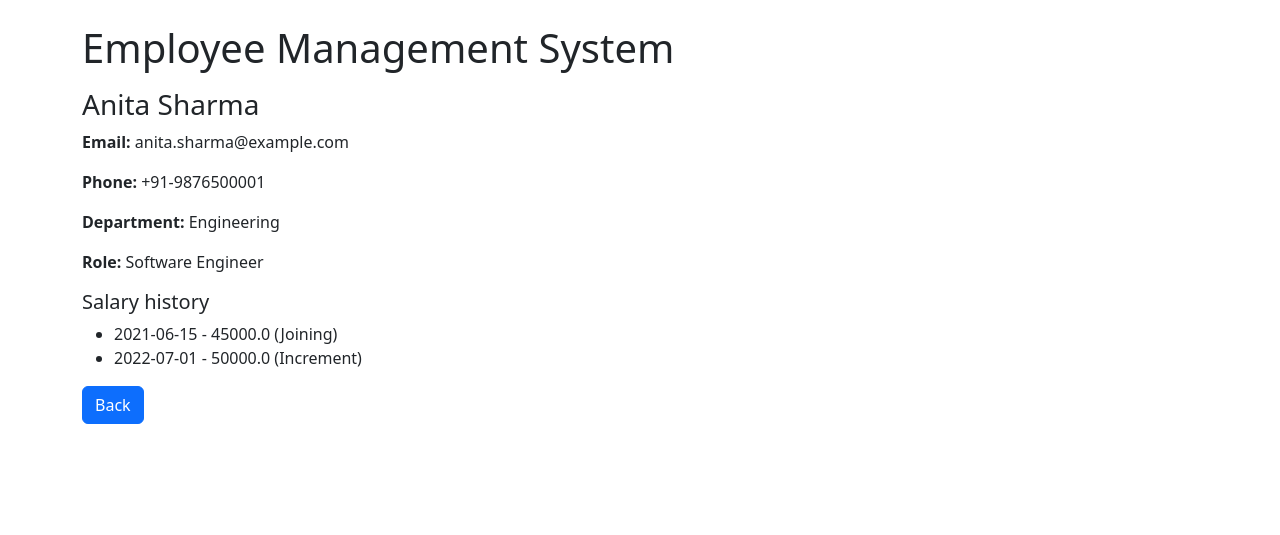
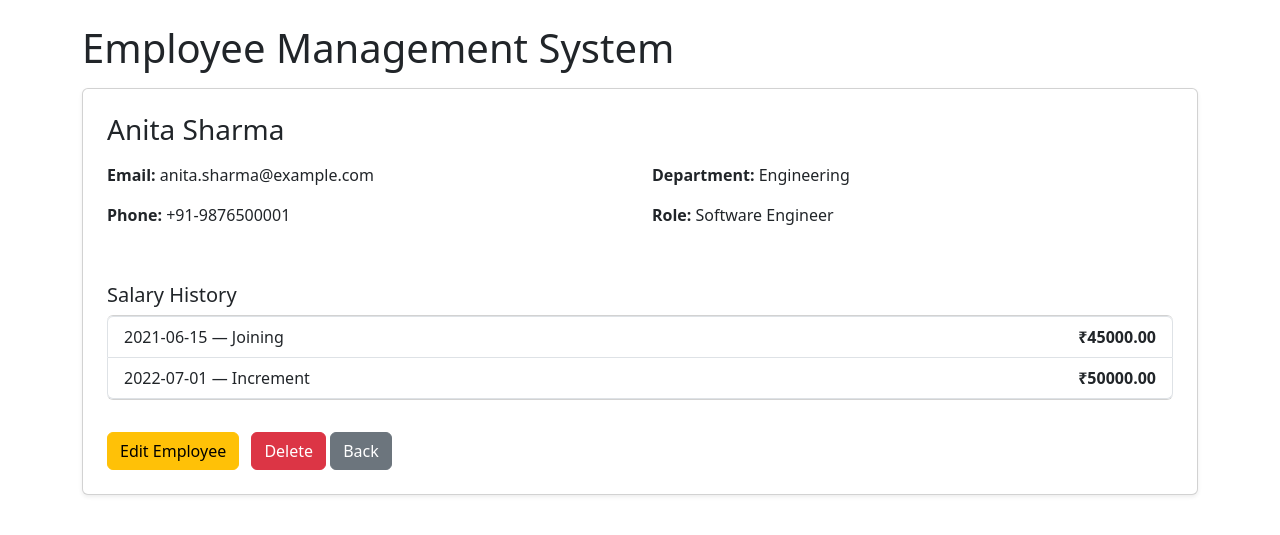
Before and after one commit to V4I8H4VJ4IN62/employeeDatabaseCRUDOperations, a Flask app: page /employee/1 in a window 1280 px wide. Shown: the top 535 px of the page. Run offline with Flask 2, Linux system fonts and the light colour scheme; data comes from the database, SQL or seed files in the repository.

Commit message:
added update functionality

```diff
--- a/app.py
+++ b/app.py
@@ -111,6 +111,32 @@ def employee_new():
         return redirect(url_for('index'))
     return render_template('employee_form.html', departments=departments, roles=roles, managers=managers)
 
+@app.route('/employee/<int:emp_id>/edit', methods=['GET', 'POST'])
+def employee_edit(emp_id):
+    emp = Employee.query.get_or_404(emp_id)
+    departments = Department.query.all()
+    roles = Role.query.all()
+    managers = Employee.query.filter(Employee.id != emp.id).all()  # Avoid assigning self as manager
+
+    if request.method == 'POST':
+        data = request.form
+        emp.first_name = data.get('first_name')
+        emp.last_name = data.get('last_name')
+        emp.email = data.get('email')
+        emp.phone = data.get('phone')
+        emp.dob = datetime.strptime(data.get('dob'), '%Y-%m-%d') if data.get('dob') else None
+        emp.hire_date = datetime.strptime(data.get('hire_date'), '%Y-%m-%d')
+        emp.department_id = int(data.get('department_id'))
+        emp.role_id = int(data.get('role_id'))
+        emp.manager_id = int(data.get('manager_id')) if data.get('manager_id') else None
+
+        db.session.commit()
+        flash('Employee details updated successfully!', 'success')
+        return redirect(url_for('employee_detail', emp_id=emp.id))
+
+    return render_template('employee_form.html', emp=emp, departments=departments, roles=roles, managers=managers)
+
+
 @app.route('/employee/<int:emp_id>')
 def employee_detail(emp_id):
     emp = Employee.query.get_or_404(emp_id)
--- a/templates/employee_detail.html
+++ b/templates/employee_detail.html
@@ -1,17 +1,45 @@
 {% extends 'layout.html' %}
 {% block content %}
-  <h3>{{ emp.first_name }} {{ emp.last_name }}</h3>
+  <div class="card shadow-sm p-4">
+    <h3 class="mb-3">{{ emp.first_name }} {{ emp.last_name }}</h3>
+
+    <div class="row mb-3">
+      <div class="col-md-6">
         <p><strong>Email:</strong> {{ emp.email }}</p>
         <p><strong>Phone:</strong> {{ emp.phone or '-' }}</p>
+      </div>
+      <div class="col-md-6">
         <p><strong>Department:</strong> {{ emp.department.name if emp.department else '-' }}</p>
         <p><strong>Role:</strong> {{ emp.role.title if emp.role else '-' }}</p>
-  <h5>Salary history</h5>
-  <ul>
+      </div>
+    </div>
+
+    {% if emp.manager %}
+      <p><strong>Manager:</strong> {{ emp.manager.first_name }} {{ emp.manager.last_name }}</p>
+    {% endif %}
+
+    <h5 class="mt-4">Salary History</h5>
+    <ul class="list-group mb-3">
       {% for s in emp.salaries %}
-      <li>{{ s.effective_date }} - {{ s.salary }} ({{ s.note }})</li>
+        <li class="list-group-item d-flex justify-content-between align-items-center">
+          <span>
+            {{ s.effective_date.strftime('%Y-%m-%d') }} — {{ s.note or 'N/A' }}
+          </span>
+          <span class="fw-bold">₹{{ '%.2f'|format(s.salary) }}</span>
+        </li>
       {% else %}
-      <li>No records</li>
+        <li class="list-group-item text-muted">No salary records available</li>
       {% endfor %}
     </ul>
-  <a href="{{ url_for('index') }}" class="btn btn-primary">Back</a>
+
+    <div class="mt-3">
+      <a href="{{ url_for('employee_edit', emp_id=emp.id) }}" class="btn btn-warning me-2">Edit Employee</a>
+      <form action="{{ url_for('employee_delete', emp_id=emp.id) }}" method="post" class="d-inline">
+        <button type="submit" class="btn btn-danger" onclick="return confirm('Are you sure you want to delete this employee?')">
+          Delete
+        </button>
+      </form>
+      <a href="{{ url_for('index') }}" class="btn btn-secondary">Back</a>
+    </div>
+  </div>
 {% endblock %}
```
Also changed, not shown: templates/employee_form.html (+37 -10 lines). Lines whose indentation alone changed are shown as unchanged.
